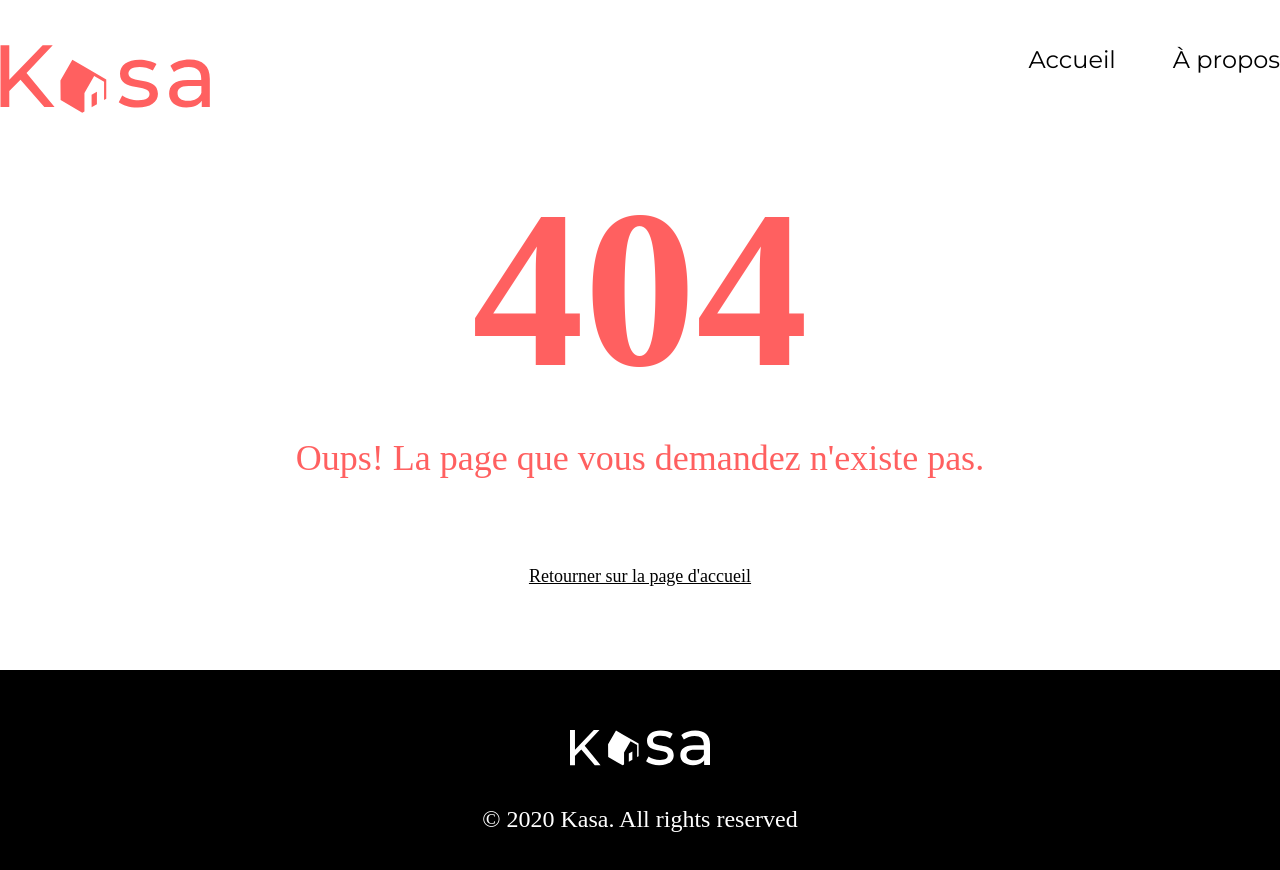
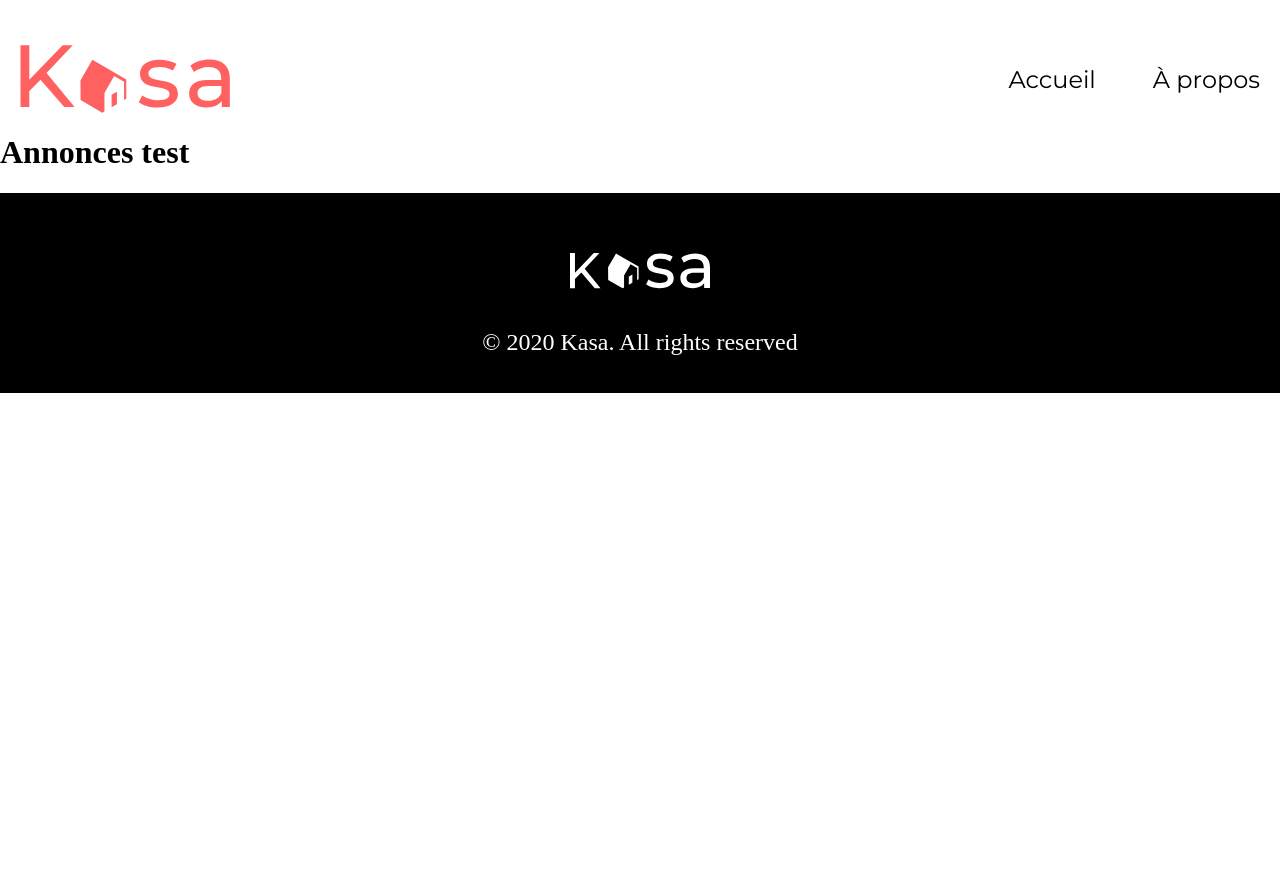
Before and after one commit to pclmentc/Projet_8_clement_colas_pierre_Kasa, a React (Vite) app in the folder front/: page /annonce/0979876d in a window 1280 px wide. Before the commit this address had no page. After the commit the page ends 800 px from the top, so only its background shows below. Built offline with nearby package versions, Linux system fonts and the light colour scheme.

Commit message:
annonce route test

```diff
--- a/front/src/Router.jsx
+++ b/front/src/Router.jsx
@@ -6,8 +6,8 @@ import Apropos from './pages/A-propos/Apropos'
 
 import Navbar from './components/Navbar/Navbar'
 import Footer from './components/Footer/Footer'
-import Error404 from './pages/404'
-
+import Error404 from './pages/404/index'
+import Annonce from './pages/Annonces/Annonces'
 
 function Router() {
 
@@ -21,6 +21,7 @@ function Router() {
 					<Route exact path="/" element={<Accueil />} />
 					<Route path="*" element={<Error404 />} />
 					<Route path="/a-propos" element={<Apropos />} />
+					<Route path="/annonce/:annonceId" element={<Annonce />} />
 
 				</Routes>
 				<Footer />
--- a/front/src/components/Error/style.scss
+++ b/front/src/components/Error/style.scss
@@ -1,44 +1,31 @@
+@import'../../style.scss';
+
 .error {
 	text-align: center;
+	@include main-typography;
+
 	&-title {
-		margin-top: 6rem;
-		margin-bottom: 0.6875rem;
+		margin: 0;
+		padding-block: 139px;
 		color: #FF6060;
-		font-size: 6rem;
+		font-size: 288px;
 		font-weight: 700;
-		line-height: 142.6%;
+	}
 
-			margin-top: 4rem;
-			margin-bottom: 2rem;
-			font-size: 14rem;
-			line-height: 100%;
-
-	}
 	&-subtitle {
 		color: #FF6060;
 		font-weight: 500;
-		line-height: 142.6%;
-		font-size: 2.25rem;
+		font-size: 36px;
+	}
 
-		&-br {
-
-				display: none;
-
-		}
-	}
 	&-link {
 		display: block;
-		margin-top: 5.5rem;
-		margin-bottom: 5.5rem;
 		color: black;
-		font-size: 0.875rem;
+		font-size: 18px;
 		font-weight: 500;
-		line-height: 142.6%;
 		text-decoration-line: underline;
+		margin-block: 139px;
 
-			margin-top: 5rem;
-			margin-bottom: 5rem;
-			font-size: 1.125rem;
 
 	}
 }
--- a/front/src/components/Navbar/Navbar.scss
+++ b/front/src/components/Navbar/Navbar.scss
@@ -23,7 +23,10 @@
 .lmj-navbar{
     display: flex;
     justify-content: space-between;
+    align-items: center;
     padding-top: 45px;
+    margin: 0 auto;
+    width: 1240px;
 
 }
 .categorie {
--- a/front/src/pages/A-propos/Apropos.scss
+++ b/front/src/pages/A-propos/Apropos.scss
@@ -1,5 +1,5 @@
-.backImg1{
-    margin-top: 50px;
+.backImg1 {
+  margin: 50px auto 0;
   display: flex;
   justify-content: center;
   align-items: center;
@@ -7,11 +7,13 @@
   background-position: center;
   overflow: hidden;
   position: relative;
+  max-width: 1240px;
+  width: 100%;
   height: 223px;
   border: 1px solid black;
   border-radius: 25px;
   box-shadow: 0 6px #f6f6f6;
-    background-image:url('../../assets/aPropos.png');
+  background-image: url('../../assets/aPropos.png');
 
   &:before {
     content: "";
--- /dev/null
+++ b/front/src/pages/Annonces/Annonces.jsx
@@ -0,0 +1,11 @@
+import"./Annonces.scss";
+
+function Annonce(){
+    document.title = 'Annonces - Kasa';
+    return (
+        <>
+            <h1>Annonces test</h1>
+        </>
+    )
+}
+export default Annonce;
--- a/front/src/style.scss
+++ b/front/src/style.scss
@@ -1,4 +1,5 @@
 @import url('https://fonts.googleapis.com/css2?family=Montserrat:ital,wght@0,100;0,200;0,300;0,400;0,500;0,600;0,700;0,800;0,900;1,100;1,200;1,300;1,400;1,500;1,600;1,700;1,800;1,900&display=swap');
+
 @mixin banner {
   .backImg {
     margin: 50px auto 0;
@@ -32,3 +33,6 @@
     }
   }
 }
+@mixin main-typography {
+	font-family: 'Montserrat';
+}
```
Also changed, not shown: front/src/pages/Annonces/Annonces.scss (added). Lines whose indentation alone changed are shown as unchanged.
